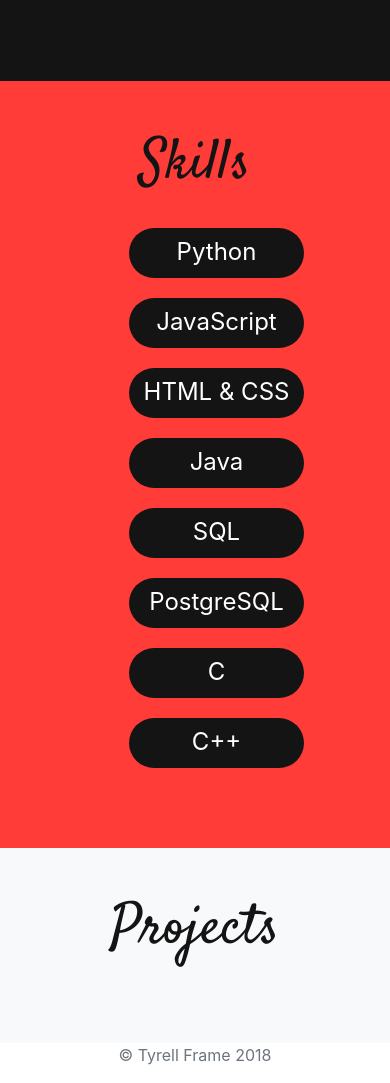
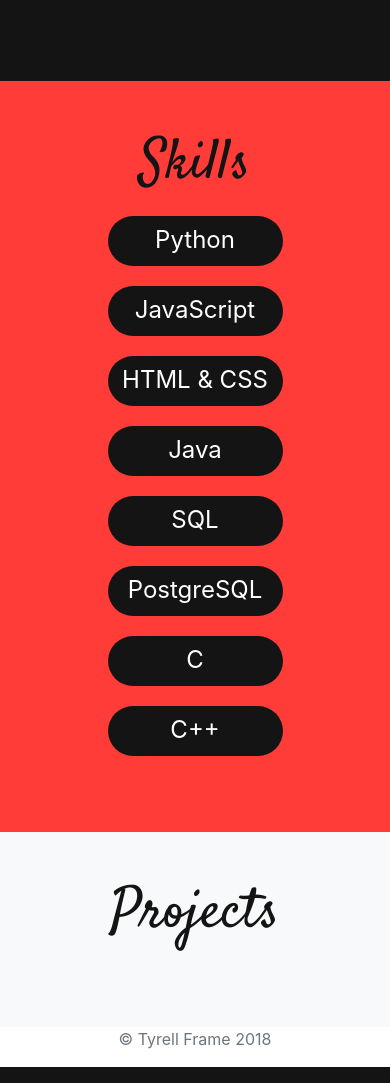
Before and after one commit to tlframe2/portfolio, a Django app: page / in a window 390 px wide. Shown: the part 750-1833 px from the top of the page. Run offline with Django 3.2, Linux system fonts and the light colour scheme; data that the repository does not hold is empty; some libraries are stand-ins or nearby versions.

Commit message:
fixed skills so that it would center on mobile

```diff
--- a/jobs/static/jobs/css/style.css
+++ b/jobs/static/jobs/css/style.css
@@ -65,7 +65,6 @@ a {
 
 .skills ul {
     width: 80%;
-    margin: 20px auto;
     list-style-type: none;
     text-align: center;
 }
--- a/jobs/templates/jobs/home.html
+++ b/jobs/templates/jobs/home.html
@@ -52,9 +52,9 @@
         </div>
       </section>
 
-      <div class="skills">
+      <div class="skills container-fluid">
         <h1 class="text-center display-4">Skills</h1>
-        <ul>
+        <ul class="container">
           <li>Python</li>
           <li>JavaScript</li>
           <li>HTML & CSS</li>
```
